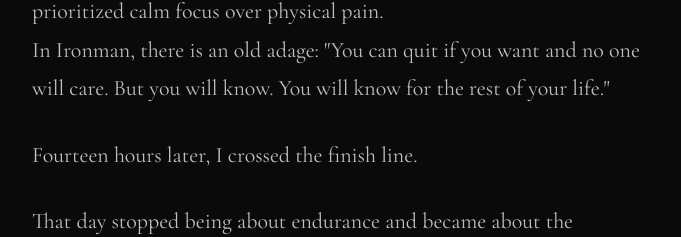
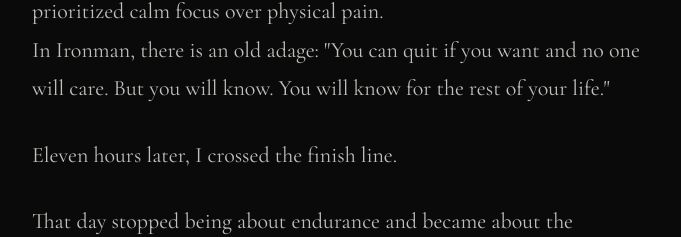
Before and after one commit to tonylombardi-22/personal_branding, a Next.js app: page /writing in a window 1280 px wide. Shown: the part 1600-1837 px from the top of the page, without its empty margins (296-977 px from the left). Built offline with nearby package versions, Linux system fonts and the light colour scheme.

Commit message:
added you can quit quote

```diff
--- a/app/writing/page.tsx
+++ b/app/writing/page.tsx
@@ -435,7 +435,7 @@
                In Ironman, there is an old adage: "You can quit if you want and no one will care. But you will know. You will know for the rest of your life."
               </p>
               <p>
-              Fourteen hours later, I crossed the finish line.
+              Eleven hours later, I crossed the finish line.
               </p>
             </p>
 
```
